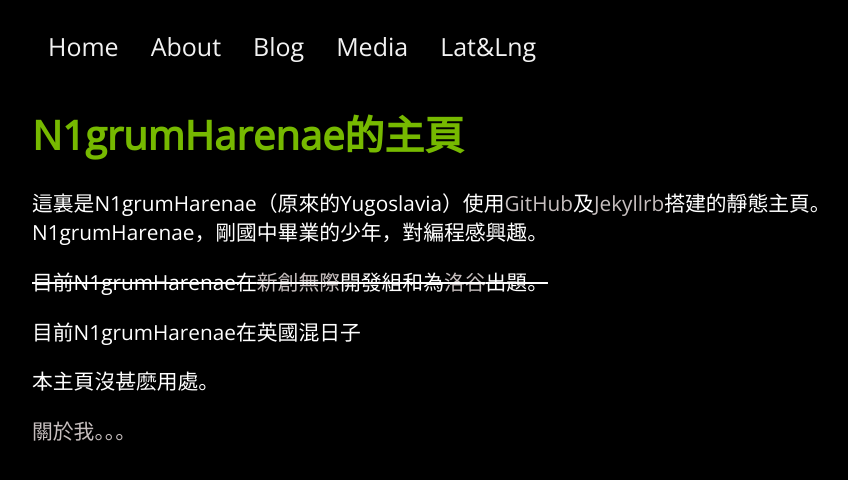
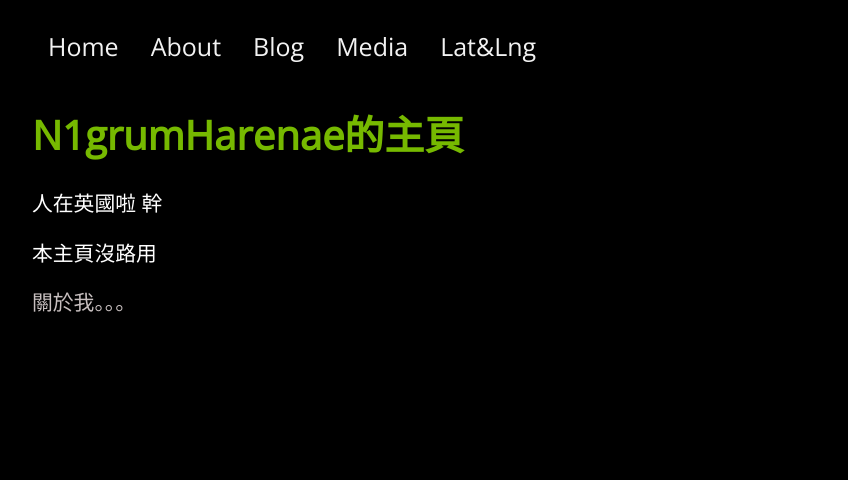
Before and after one commit to NigrumHarenae/nigrumharenae.github.io, a Jekyll site: the page built from index.html, in a window 1280 px wide. Shown: the top 480 px of the page, without its empty margins (128-976 px from the left). Built offline with Jekyll 4.4.1, drawn with Linux system fonts in a browser that asks for light colours; a script that is not in the unit is left out.

Commit message:
Update index.html

```diff
--- a/index.html
+++ b/index.html
@@ -7,12 +7,8 @@ title: N1grumHarenae's Page
 
 <div class="blurb">
 	<h1>N1grumHarenae的主頁</h1>
-	<p>這裏是N1grumHarenae（原來的Yugoslavia）使用<a target="_blank" href=https://github.com/>GitHub</a>及<a target="_blank" href=http://jekyllrb.com/>Jekyllrb</a>搭建的靜態主頁。
-           N1grumHarenae，剛國中畢業的少年，對編程感興趣。</p>
-        <p><s>目前N1grumHarenae在<a target="_blank" href="http://www.infinideas.org/">新創無際</a>開發組和為<a target="_blank" href="https://www.luogu.org/">洛谷</a>出題。</s></p>
-	<p>目前N1grumHarenae在英國混日子</p>
-	<p>本主頁沒甚麽用處。</p>
+	<p>人在英國啦 幹</p>
+	<p>本主頁沒路用</p>
 	<p><a href="/about">關於我。。。</a></p>
 
-	<script type="text/javascript" src="//ra.revolvermaps.com/0/0/8.js?i=0h99md90i6o&amp;m=6&amp;c=ff0000&amp;cr1=ffffff&amp;f=georgia&amp;l=49&amp;v0=20&amp;z=15&amp;rx=20&amp;lx=400&amp;ly=80&amp;hi=60&amp;he=9&amp;rs=20&amp;as=0" async="async"></script>
 </div><!-- /.blurb -->
```
